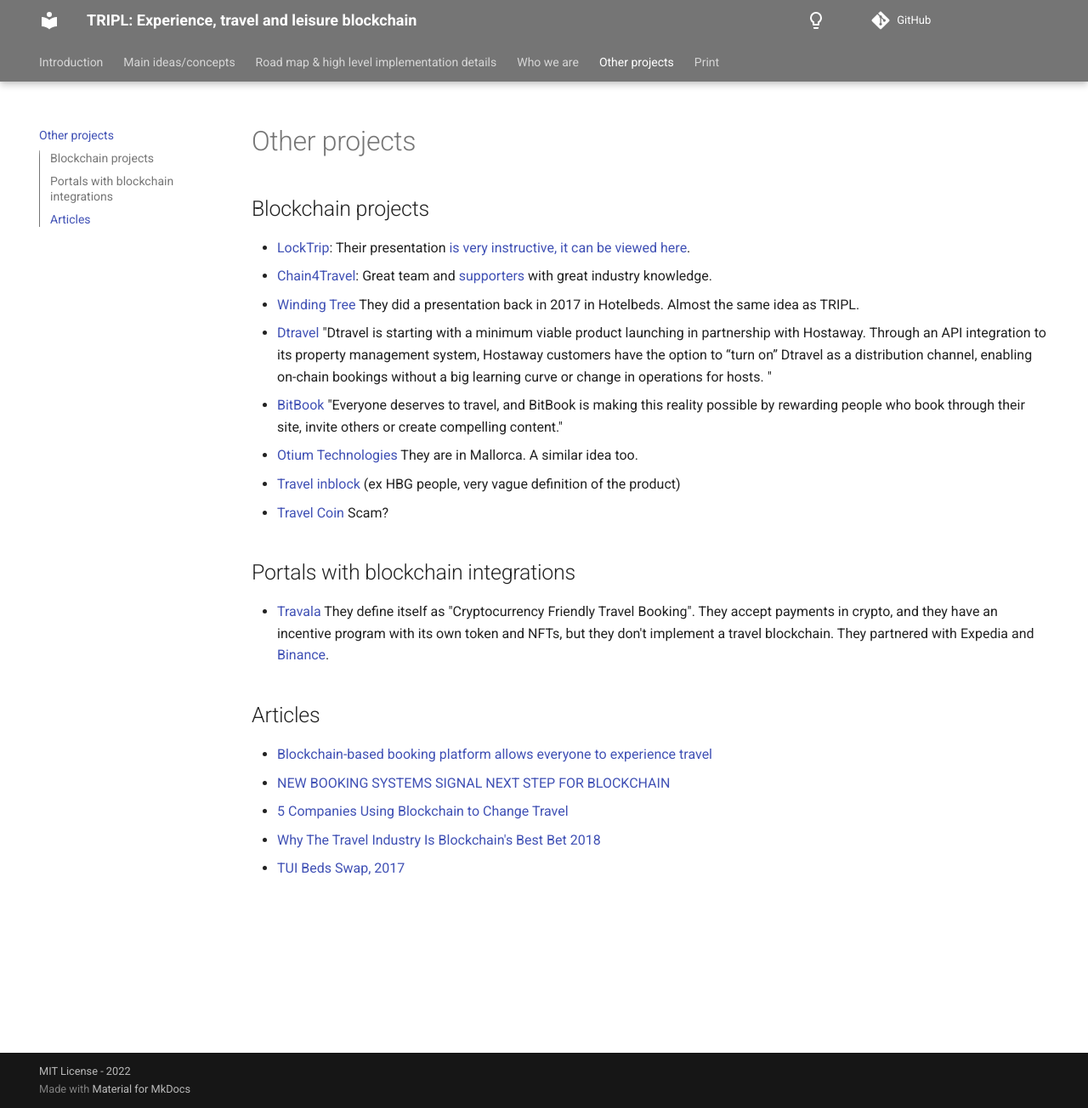
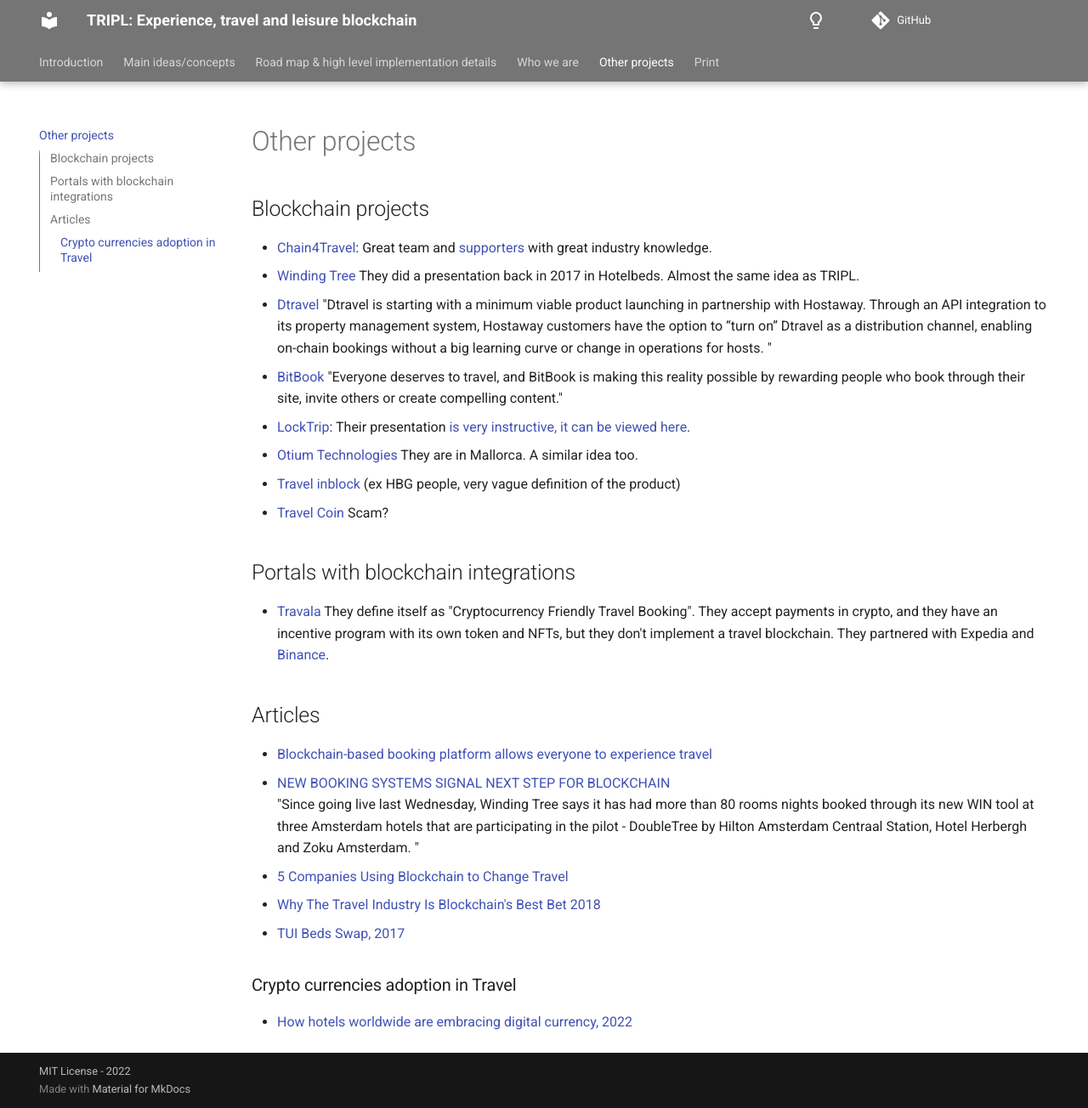
Before and after one commit to tripl-to/proposal, an MkDocs documentation site: the page built from docs/30_others.md, in a window 1280 px wide and 1304 px high. Shown: the whole window at 85% size. Built offline with MkDocs 1.6.1 and Material for MkDocs 9.7.7, drawn with Linux system fonts in a browser that asks for light colours; comment, search, counter and statistics services are not loaded.

Commit message:
Other projects

```diff
--- a/docs/30_others.md
+++ b/docs/30_others.md
@@ -21,6 +20,11 @@
 
 - [Blockchain-based booking platform allows everyone to experience travel](https://cointelegraph.com/news/blockchain-based-booking-platform-allows-everyone-to-experience-travel)
 - [NEW BOOKING SYSTEMS SIGNAL NEXT STEP FOR BLOCKCHAIN](https://www.phocuswire.com/new-booking-systems-from-winding-tree-dtravel-signal-next-step-for-blockchain-distribution)
+  "Since going live last Wednesday, Winding Tree says it has had more than 80 rooms nights booked through its new WIN tool at three Amsterdam hotels that are participating in the pilot - DoubleTree by Hilton Amsterdam Centraal Station, Hotel Herbergh and Zoku Amsterdam. "
 - [5 Companies Using Blockchain to Change Travel](https://www.investopedia.com/news/6-companies-using-blockchain-change-travel-0/)
 - [Why The Travel Industry Is Blockchain's Best Bet 2018](https://www.forbes.com/sites/davidpetersson/2018/12/19/why-the-travel-industry-is-blockchains-best-bet/?sh=77f39e74f5da)
 - [TUI Beds Swap, 2017](https://www.youtube.com/watch?v=MtR770GLviU&t=1s)
+
+### Crypto currencies adoption in Travel
+
+- [How hotels worldwide are embracing digital currency, 2022](https://businesschief.com/leadership-and-strategy/how-hotels-worldwide-are-embracing-digital-currency)
```
Also changed, not shown: other parts of docs/30_others.md (+2 -3 lines).
